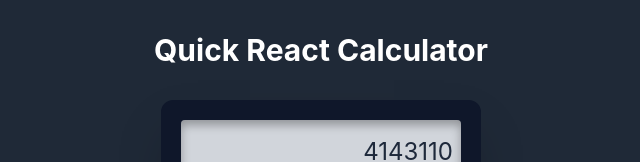
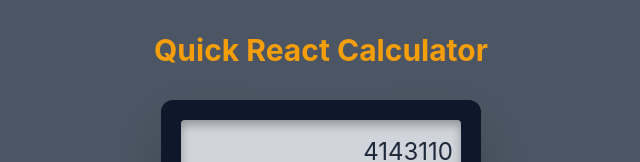
Before and after one commit to beardage/quick-react-calculator, a React (Create React App) app: page / in a window 1280 px wide. Shown: the top 162 px of the page, without its empty margins (319-959 px from the left). Built offline with nearby package versions, Linux system fonts and the light colour scheme.

Commit message:
refactor: adjusting various colors

```diff
--- a/src/App.tsx
+++ b/src/App.tsx
@@ -4,9 +4,11 @@ import ContactCard from "./components/ContactCard";
 
 function App() {
   return (
-    <div className="App bg-gray-800">
+    <div className="App bg-gray-600">
       <header>
-        <h1 className="text-3xl font-bold mt-8">Quick React Calculator</h1>
+        <h1 className="text-3xl font-bold mt-8 text-amber-500">
+          Quick React Calculator
+        </h1>
       </header>
       <Calculator />
       <ContactCard />
--- a/src/index.css
+++ b/src/index.css
@@ -3,7 +3,7 @@
 @tailwind utilities;
 
 body {
-  @apply bg-gray-800 m-0 text-white;
+  @apply bg-gray-600 m-0 text-white;
   font-family: -apple-system, BlinkMacSystemFont, "Segoe UI", "Roboto", "Oxygen",
     "Ubuntu", "Cantarell", "Fira Sans", "Droid Sans", "Helvetica Neue",
     sans-serif;
```
